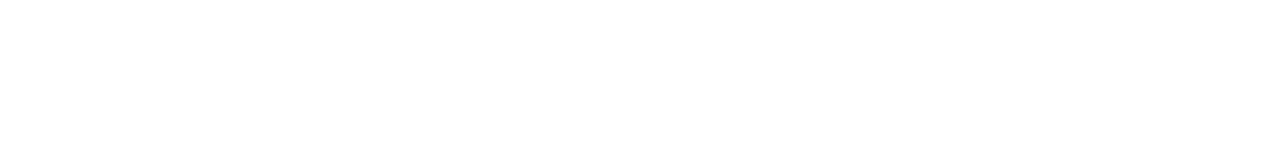
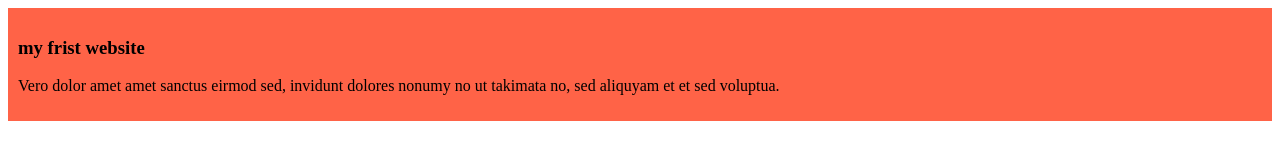
Before and after one commit to mariasultanausno/my-simple-website, a plain HTML site: page index.html in a window 1280 px wide. Drawn offline with Linux system fonts and the light colour scheme.

Commit message:
added the frist blog

```diff
--- a/index.html
+++ b/index.html
@@ -4,8 +4,12 @@
     <meta charset="UTF-8">
     <meta name="viewport" content="width=device-width, initial-scale=1.0">
     <title>my simple website</title>
+    <link rel="stylesheet" href="styles/blog.css">
 </head>
 <body>
-
+    <div>
+        <h3> my frist website </h3>
+        <p>Vero dolor amet amet sanctus eirmod sed, invidunt dolores nonumy no ut takimata no, sed aliquyam et et sed voluptua. </p>
+    </div>
 </body>
 </html>
--- /dev/null
+++ b/styles/blog.css
@@ -0,0 +1,4 @@
+div{
+    background-color: tomato;
+    padding: 10px;
+}
```
